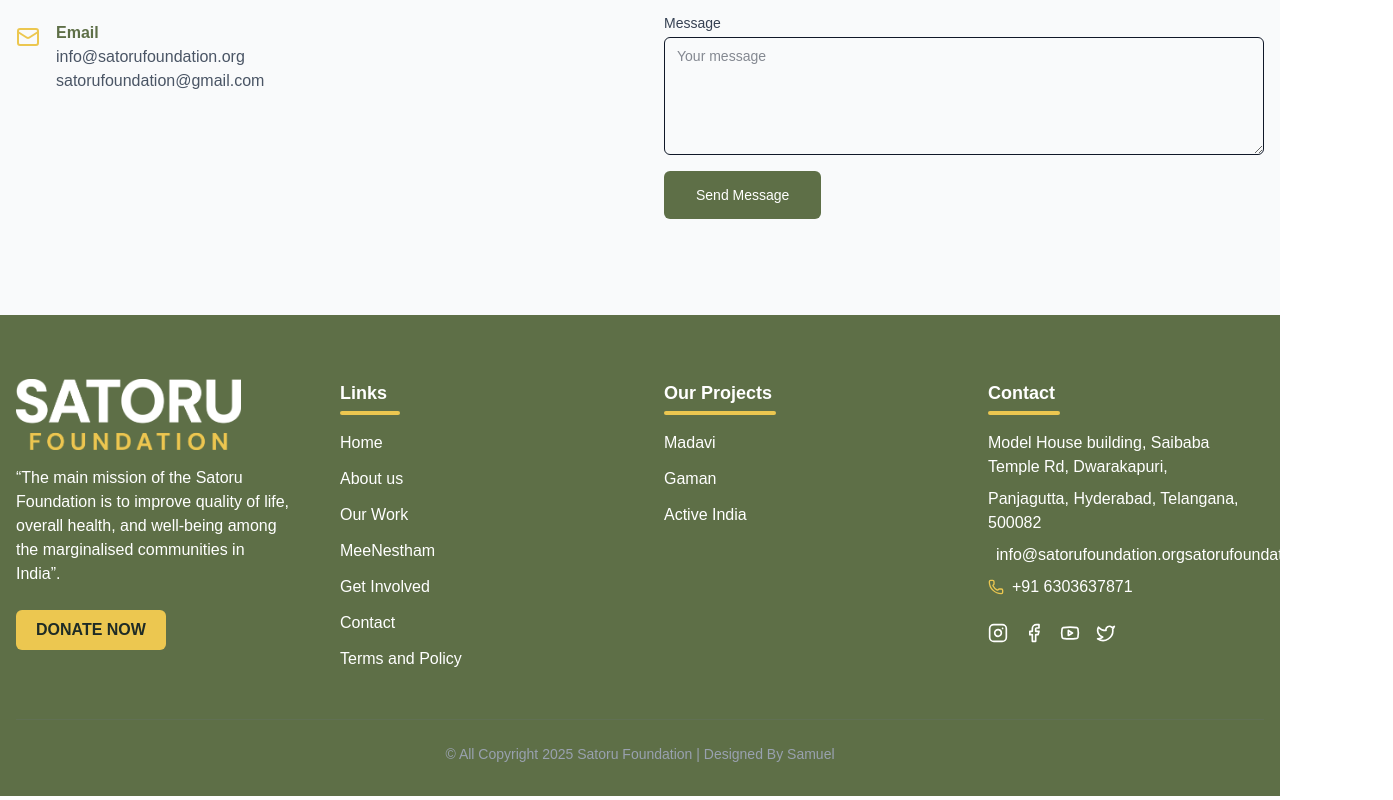
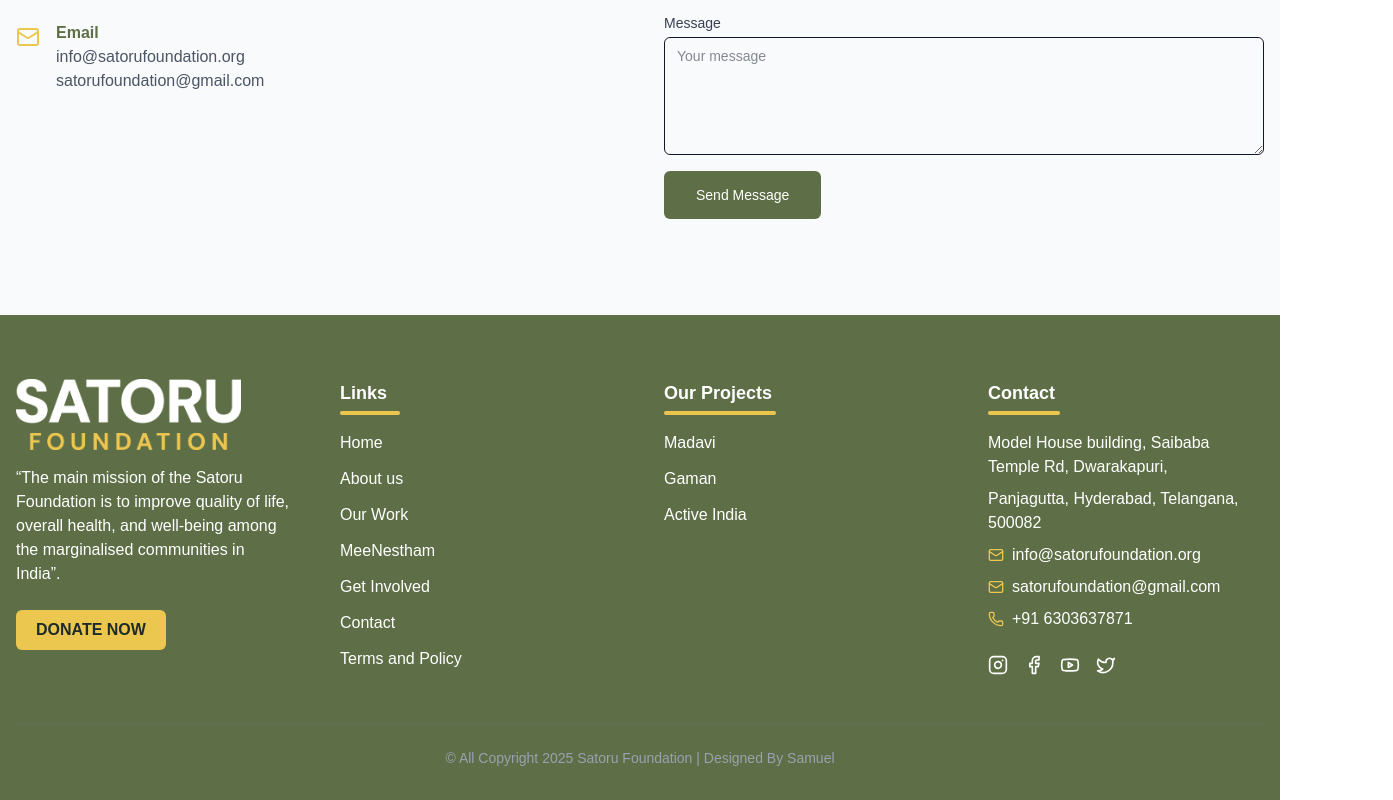
Before and after one commit to Satoru-Foundation/web, a Next.js app: page / in a window 1280 px wide. Shown: the part 3320-4120 px from the top of the page, 1393 px wide, since content can reach past the window. Built offline with nearby package versions, Linux system fonts and the light colour scheme.

Commit message:
Added the mail to the footer

```diff
--- a/src/app/components/Footer.jsx
+++ b/src/app/components/Footer.jsx
@@ -57,7 +57,10 @@
             <div className="flex items-center text-white mb-2">
               <Mail className="h-4 w-4 mr-2 text-[#ecc750]" />
               <a href="mailto:info@satorufoundation.org" className="hover:text-[#ecc750]">info@satorufoundation.org</a>
-              <a href="mailto:info@satorufoundation.org" className="hover:text-[#ecc750]">satorufoundation@gmail.com</a>
+            </div>
+            <div className="flex items-center text-white mb-2">
+            <Mail className="h-4 w-4 mr-2 text-[#ecc750]" />
+            <a href="mailto:satorufoundation@gmail.com" className="hover:text-[#ecc750]">satorufoundation@gmail.com</a>
             </div>
             <div className="flex items-center text-white mb-6">
               <Phone className="h-4 w-4 mr-2 text-[#ecc750]" />
```
